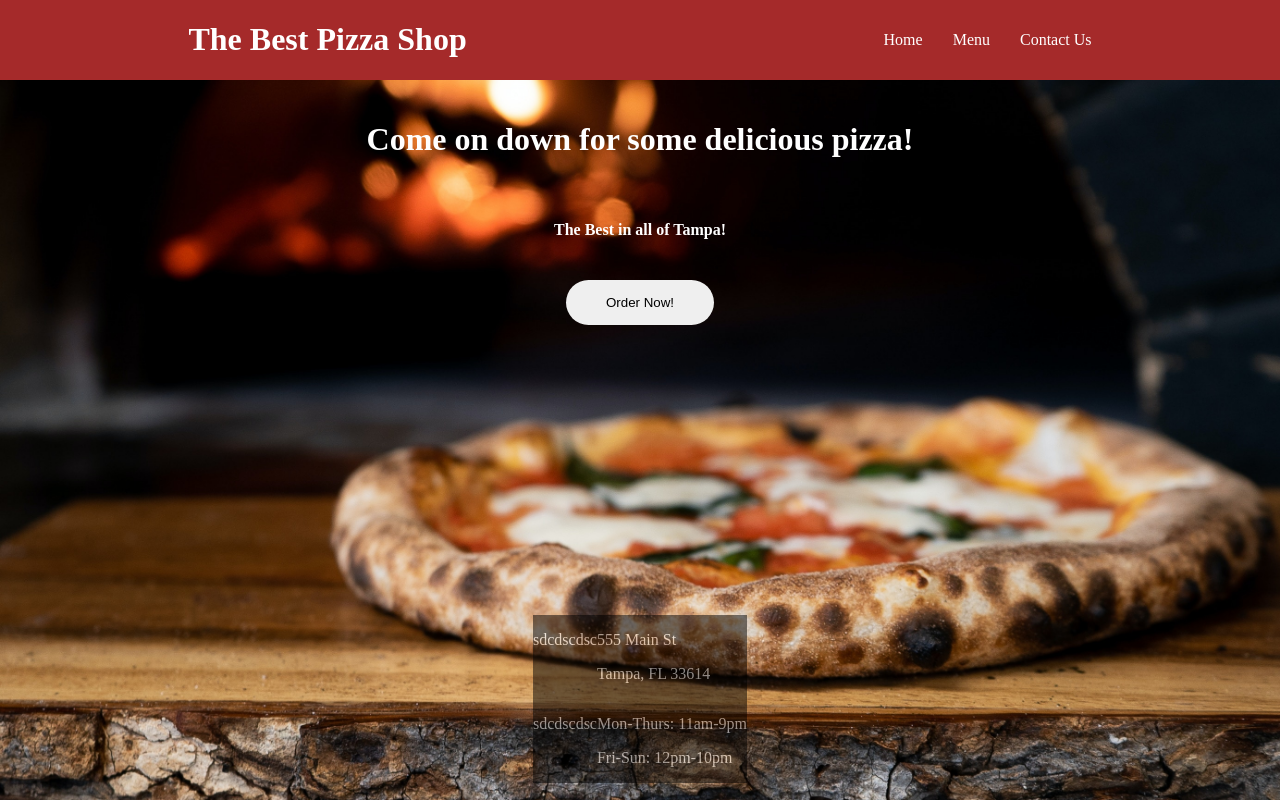
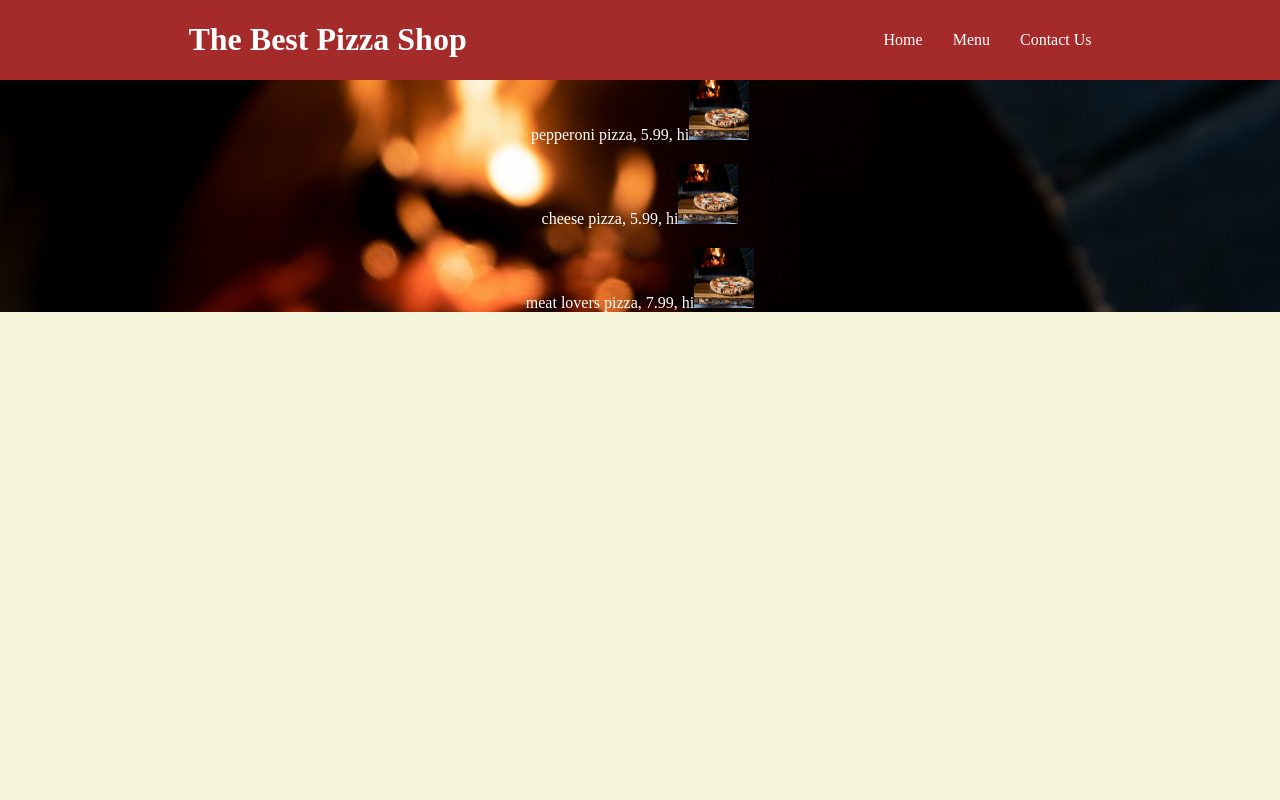
Before and after one commit to lg4tin/odin-restaurant-page, a website built with webpack: page dist/index.html in a window 1280 px wide. Both pictures are taken after a click on the item "Menu". Built offline with nearby package versions, Linux system fonts and the light colour scheme.

Commit message:
Start menu page. Add function to create menu items

```diff
--- /dev/null
+++ b/src/contact.js
@@ -0,0 +1,6 @@
+const content = document.querySelector('#content');
+
+export function displayContactPage() {
+  content.innerHTML = '';
+  document.body.style = 'background: none; background-color: lightpink;';
+}
--- a/src/home.js
+++ b/src/home.js
@@ -5,24 +5,9 @@ export function pageLoad() {
     content.appendChild(item);
   }
 
-  let header = document.createElement('h1');
-  header.textContent = 'The Best Pizza Shop';
+  content.innerHTML = '';
 
-
-  let ul = document.createElement('ul');
-  ul.innerHTML = `
-    <li>Home</li>
-    <li>Menu</li>
-    <li>Contact Us</li>
-  `;
-  ul.classList.add('nav-bar');
-  add(ul);
-
-  let navBar = document.createElement('div');
-  navBar.classList.add('nav-bar-header')
-  add(navBar);
-  navBar.appendChild(header);
-  navBar.appendChild(ul);
+  document.body.style = 'background: url("../nik-owens-40OJLYVWeeM-unsplash.jpg");'
 
   let callToAction = document.createElement('h1');
   callToAction.textContent = 'Come on down for some delicious pizza!';
--- a/src/index.js
+++ b/src/index.js
@@ -1,4 +1,15 @@
-import { pageLoad, hi } from './home.js';
+import { pageLoad } from './home.js';
+import { displayMenu } from './menu.js';
+import { displayContactPage } from './contact.js';
+
+pageLoad();
+
+const homeButton = document.querySelector('.home');
+const menuButton = document.querySelector('.menu');
+const contactButton = document.querySelector('.contact');
+
+homeButton.addEventListener('click', pageLoad);
+menuButton.addEventListener('click', displayMenu);
+contactButton.addEventListener('click', displayContactPage);
 
 console.log('Hiii');
-pageLoad();
--- a/src/menu.js
+++ b/src/menu.js
@@ -0,0 +1,25 @@
+const content = document.querySelector('#content');
+
+export function displayMenu() {
+  content.innerHTML = '';
+  document.body.style = 'background: none; background-color: beige;';
+
+  function createMenuItem(name, price, imgs) {
+    let div = document.createElement('div');
+    div.textContent = `${name}, ${price}, ${imgs}`;
+    let img = document.createElement('img');
+    img.src = '../nik-owens-40OJLYVWeeM-unsplash.jpg';
+    img.classList.add('pics');
+    div.appendChild(img);
+    content.appendChild(div);
+
+
+  }
+
+
+
+  createMenuItem('pepperoni pizza', '5.99', 'hi')
+  createMenuItem('cheese pizza', '5.99', 'hi');
+  createMenuItem('meat lovers pizza', '7.99', 'hi')
+
+}
--- a/style.css
+++ b/style.css
@@ -1,8 +1,5 @@
 body {
-  background: url('nik-owens-40OJLYVWeeM-unsplash.jpg');
   background-color: brown;
-  background-repeat: no-repeat;
-  background-size: cover;
   margin: 0px;
 }
 
@@ -16,7 +13,7 @@ button {
 
 button:hover {
   background-color: brown;
-  color: white;
+  color:white;
 }
 
 ul {
@@ -42,6 +39,9 @@ li:hover {
   flex-direction: column;
   align-items: center;
   gap: 20px;
+  background: url('nik-owens-40OJLYVWeeM-unsplash.jpg');
+  background-repeat: no-repeat;
+  background-size: cover;
 }
 
 .nav-bar-header {
@@ -50,6 +50,7 @@ li:hover {
   background-color: brown;
   margin: 0px;
   align-self: stretch;
+  color: white;
 }
 
 .info {
@@ -64,3 +65,8 @@ li:hover {
   display: flex;
   color: white;
 }
+
+.pics {
+  height: 60px;
+  width: 60px;
+}
```
Also changed, not shown: dist/index.html, dist/main.js.
